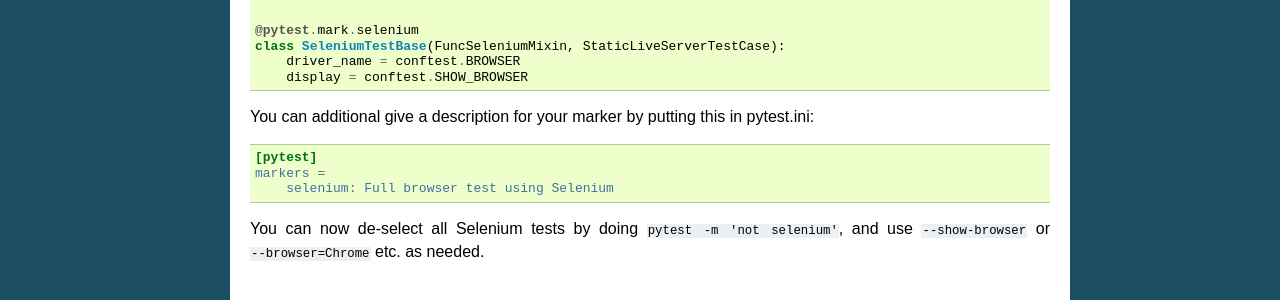
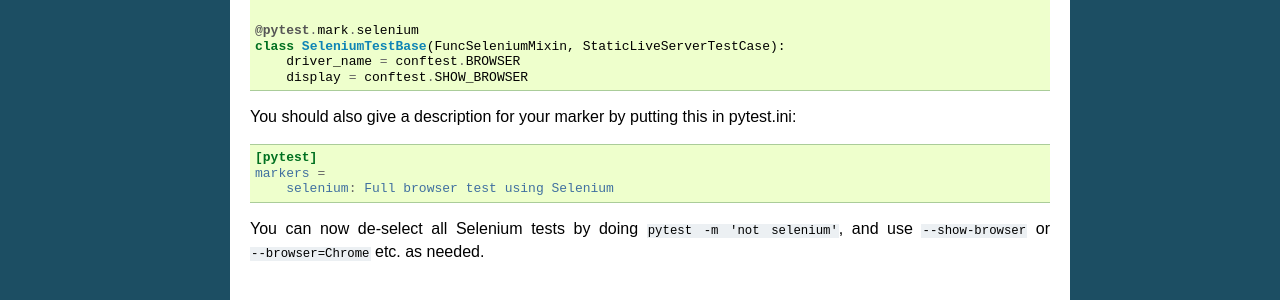
Before and after one commit to django-functest/django-functest, a Sphinx documentation site: the page built from docs/pytest.rst, in a window 1280 px wide. Shown: the part 854-1154 px from the top of the page. Built offline with Sphinx 7.4.7, drawn with Linux system fonts in a browser that asks for light colours.

Commit message:
Docs improvement

```diff
--- a/docs/pytest.rst
+++ b/docs/pytest.rst
@@ -63,7 +63,7 @@ Then write your ``SeleniumTestBase`` something like this:
        display = conftest.SHOW_BROWSER
 
 
-You can additional give a description for your marker by putting this in pytest.ini:
+You should also give a description for your marker by putting this in pytest.ini:
 
 .. code-block:: ini
 
```
